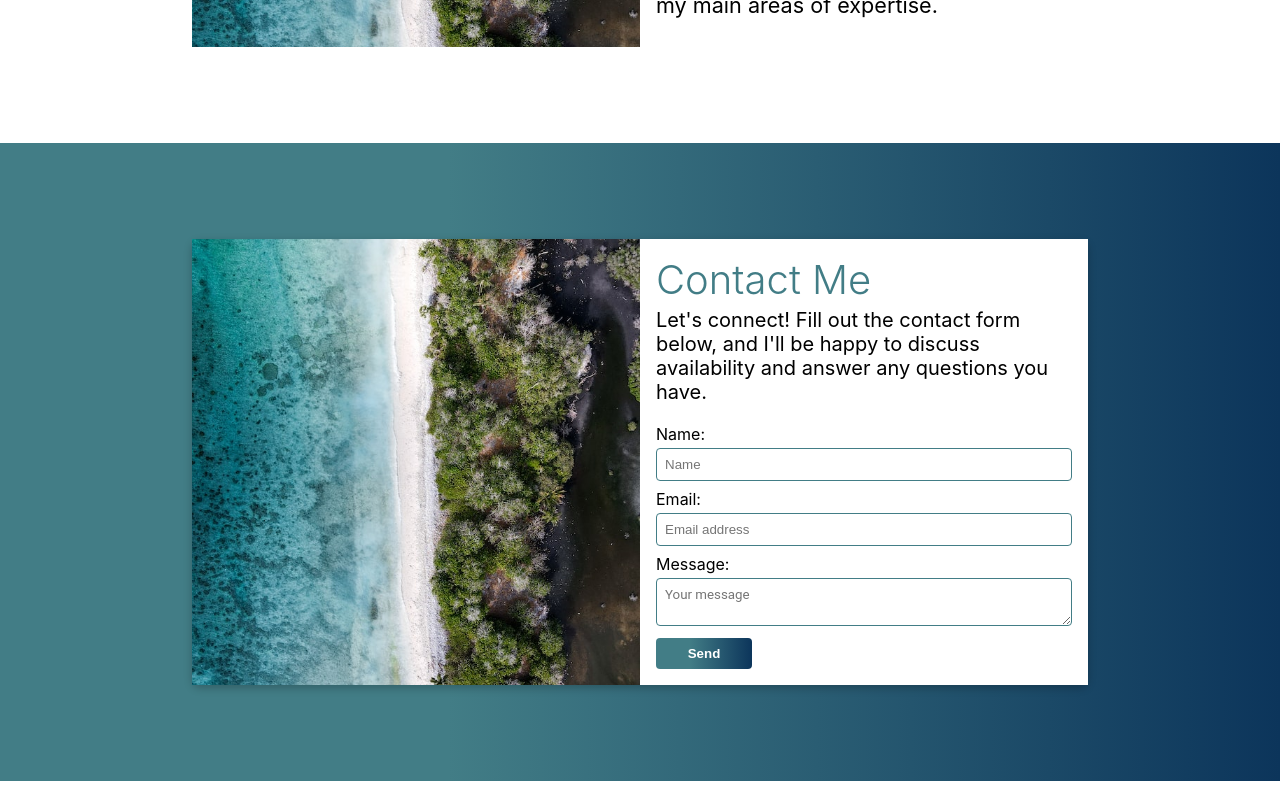
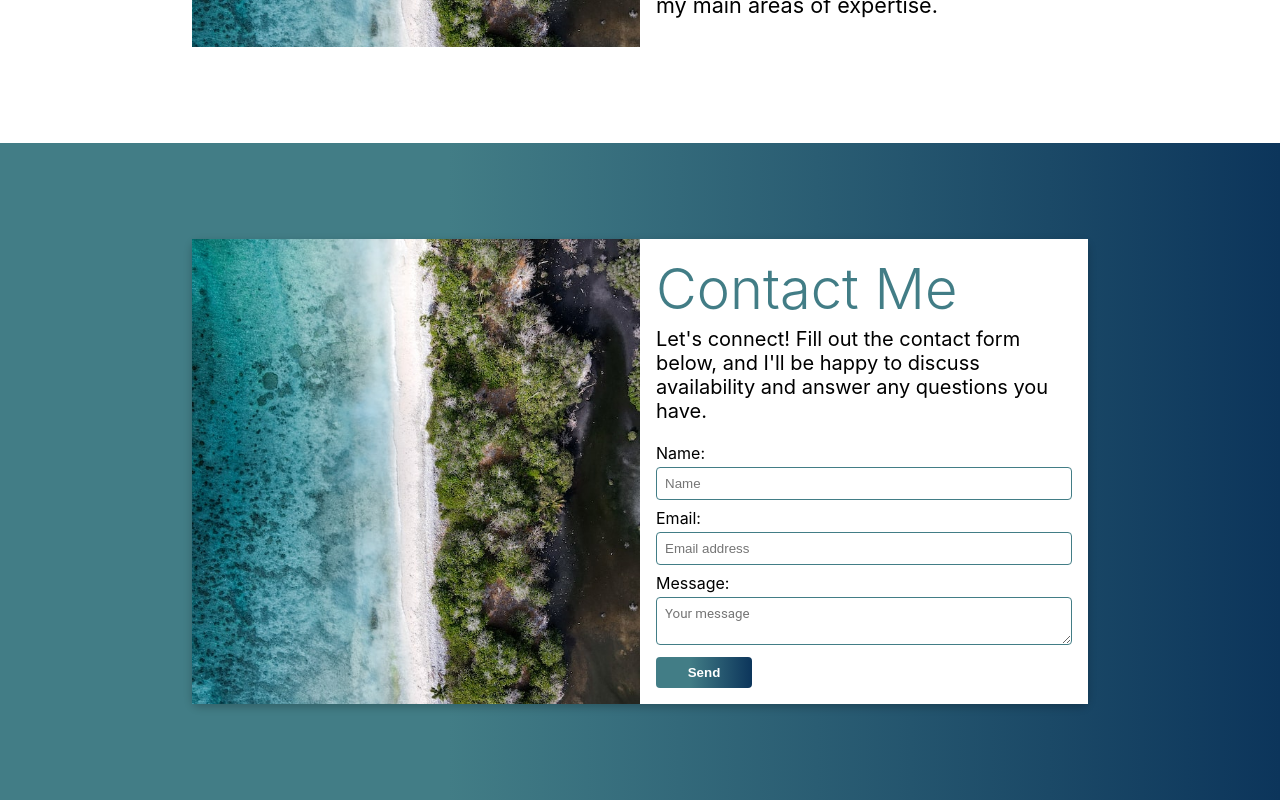
Before and after one commit to Nicolewrack23/Photography-Website, a React (Create React App) app in the folder client/: page / in a window 1280 px wide. Shown: the part 1874-2674 px from the top of the page. Built offline with nearby package versions, Linux system fonts and the light colour scheme.

Commit message:
font size on big desktop

```diff
--- a/client/src/components/Contact/ContactPage.module.css
+++ b/client/src/components/Contact/ContactPage.module.css
@@ -86,6 +86,9 @@
   .contactCard {
     width: 70%;
   }
+  .contactTitle {
+    font-size: 3.5rem;
+  }
   .contactSubTitle {
     font-size: 1.25rem;
     margin-top: 0.2rem;
```
